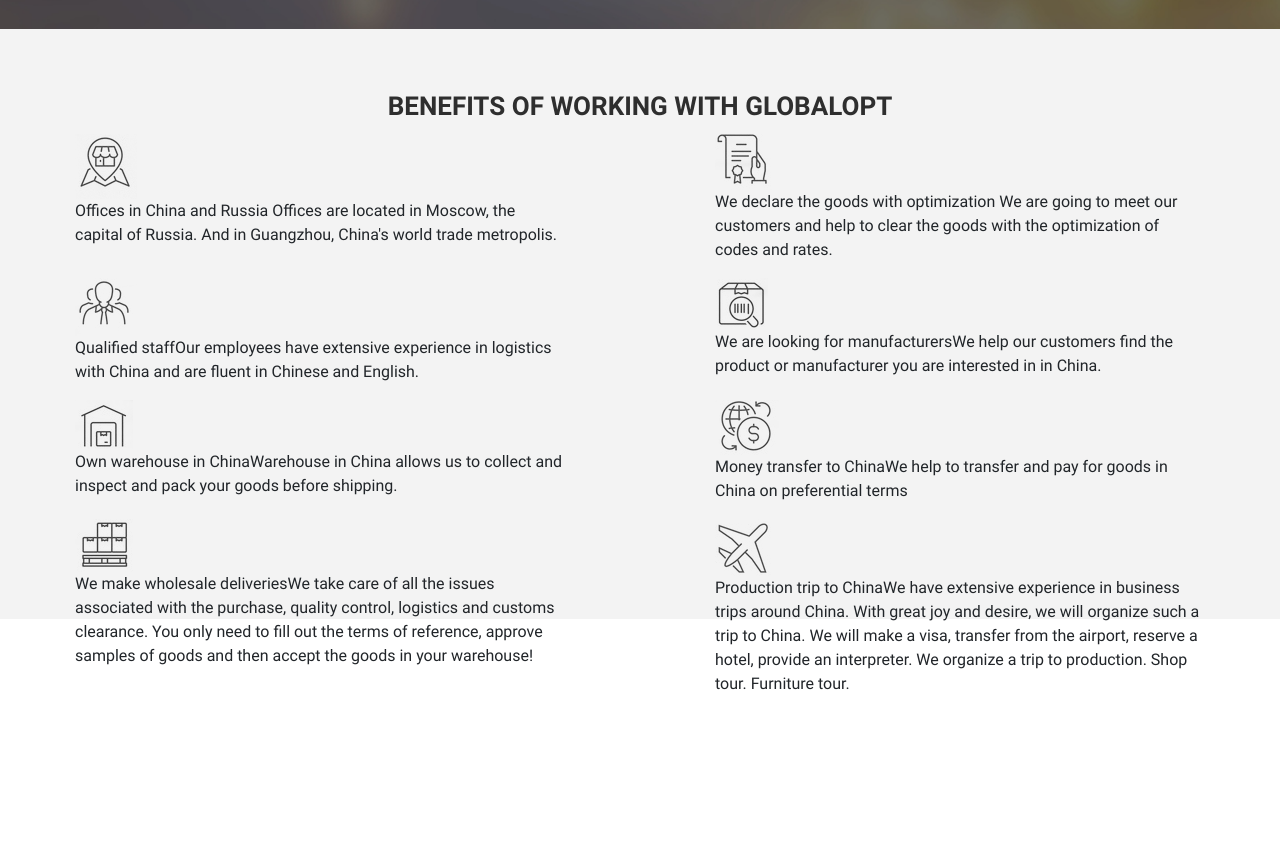
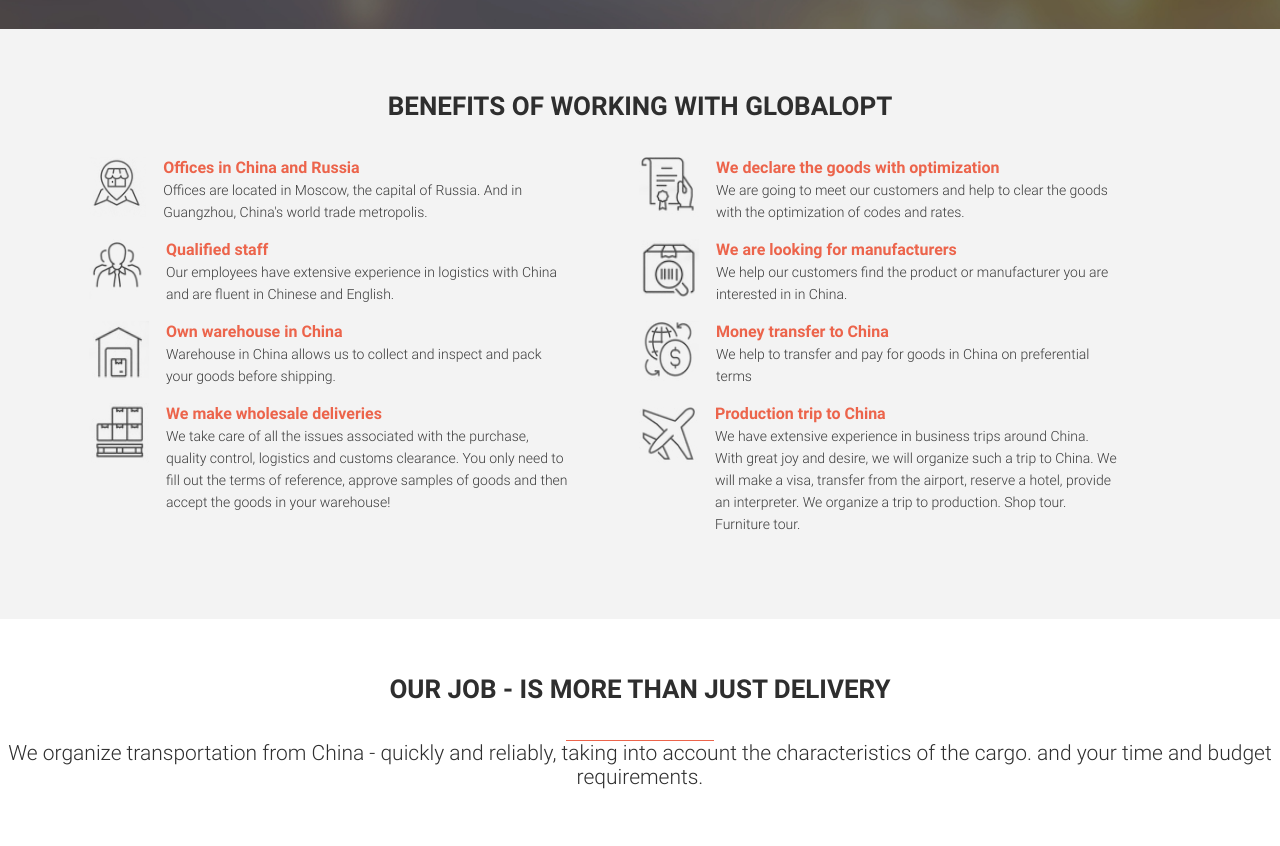
Before and after one commit to vaismand/glopt, a plain HTML site: page src/index.html in a window 1280 px wide. Shown: the part 740-1586 px from the top of the page. Before the commit the page ends 1452 px from the top, so only its background shows below. Drawn offline with nearby package versions, Linux system fonts and the light colour scheme; files that its build step writes are made by us from their sources.

Commit message:
third section

```diff
--- a/src/index.html
+++ b/src/index.html
@@ -66,26 +66,42 @@
     </section>
     <section class="benefits">
         <h1>Benefits of working with GlobalOpt</h1>
-        <div class="benefits_list">
-            <div class="benefits_list_item"><img src="icons/benefit1.png" alt="benefit">
-                <p><span>Offices in China and Russia</span>
+        <div class="container">
+            <div class="benefits_list">
+                <div class="benefits_list_item">
+                    <img src="icons/benefit1.png" alt="benefit">
+                    <p><span>Offices in China and Russia</span><br>
                     Offices are located in Moscow, the capital of Russia. And in Guangzhou, China's world trade metropolis.</p></div>
-            <div class="benefits_list_item"><img src="icons/benefit2.png" alt="benefit">
-                <p><span>We declare the goods with optimization</span>
-                    We are going to meet our customers and help to clear the goods with the optimization of codes and rates.</p></div>
-            <div class="benefits_list_item"><img src="icons/benefit3.png" alt="benefit">
-                <p><span>Qualified staff</span>Our employees have extensive experience in logistics with China and are fluent in Chinese and English.</p></div>
-            <div class="benefits_list_item"><img src="icons/benefit4.png" alt="benefit">
-                <p><span>We are looking for manufacturers</span>We help our customers find the product or manufacturer you are interested in in China.</p></div>
-            <div class="benefits_list_item"><img src="icons/benefit5.png" alt="benefit">
-                <p><span>Own warehouse in China</span>Warehouse in China allows us to collect and inspect and pack your goods before shipping.</p></div>
-            <div class="benefits_list_item"><img src="icons/benefit6.png" alt="benefit">
-                <p><span>Money transfer to China</span>We help to transfer and pay for goods in China on preferential terms</p></div>
-            <div class="benefits_list_item"><img src="icons/benefit7.png" alt="benefit">
-                <p><span>We make wholesale deliveries</span>We take care of all the issues associated with the purchase, quality control, logistics and customs clearance. You only need to fill out the terms of reference, approve samples of goods and then accept the goods in your warehouse!</p></div>
-            <div class="benefits_list_item"><img src="icons/benefit8.png" alt="benefit">
-                <p><span>Production trip to China</span>We have extensive experience in business trips around China. With great joy and desire, we will organize such a trip to China. We will make a visa, transfer from the airport, reserve a hotel, provide an interpreter. We organize a trip to production. Shop tour. Furniture tour.</p></div>
+                <div class="benefits_list_item">
+                    <img src="icons/benefit2.png" alt="benefit">
+                    <p><span>We declare the goods with optimization</span><br>
+                        We are going to meet our customers and help to clear the goods with the optimization of codes and rates.</p></div>
+                <div class="benefits_list_item">
+                    <img src="icons/benefit3.png" alt="benefit">
+                    <p><span>Qualified staff</span><br>Our employees have extensive experience in logistics with China and are fluent in Chinese and English.</p></div>
+                <div class="benefits_list_item">
+                    <img src="icons/benefit4.png" alt="benefit">
+                    <p><span>We are looking for manufacturers</span><br>We help our customers find the product or manufacturer you are interested in in China.</p></div>
+                <div class="benefits_list_item">
+                    <img src="icons/benefit5.png" alt="benefit">
+                    <p><span>Own warehouse in China</span><br>Warehouse in China allows us to collect and inspect and pack your goods before shipping.</p></div>
+                <div class="benefits_list_item">
+                    <img src="icons/benefit6.png" alt="benefit">
+                    <p><span>Money transfer to China</span><br>We help to transfer and pay for goods in China on preferential terms</p></div>
+                <div class="benefits_list_item">
+                    <img src="icons/benefit7.png" alt="benefit">
+                    <p><span>We make wholesale deliveries</span><br>We take care of all the issues associated with the purchase, quality control, logistics and customs clearance. You only need to fill out the terms of reference, approve samples of goods and then accept the goods in your warehouse!</p></div>
+                <div class="benefits_list_item">
+                    <img src="icons/benefit8.png" alt="benefit">
+                    <p><span>Production trip to China</span><br>We have extensive experience in business trips around China. With great joy and desire, we will organize such a trip to China. We will make a visa, transfer from the airport, reserve a hotel, provide an interpreter. We organize a trip to production. Shop tour. Furniture tour.</p></div>
+            </div>
         </div>
+    </section>
+    <section class="our_work">
+        <div class="title">Our job - is more than just delivery</div>
+        <div class="divider"></div>
+        <div class="subtitle">We organize transportation from China - quickly and reliably, taking into account the characteristics of the cargo.
+        and your time and budget requirements.</div>
     </section>
 </body>
 </html>
--- a/src/sass/_general.sass
+++ b/src/sass/_general.sass
@@ -151,10 +151,36 @@
         font-weight: 700
         text-transform: uppercase
         text-align: center
+        margin-bottom: 31px
     &_list
+        width: 1100px
         display: flex
         flex-direction: row
         flex-wrap: wrap
         justify-content: space-around
         &_item
-            width: 490px
+            width: 480px
+            display: flex
+            flex-direction: row
+            margin-right: 62px
+            img
+                width: 60px
+                height: 60px
+                margin-right: 17px
+            p
+                color: #3a3a3a
+                font-size: 14px
+                font-weight: 300
+                line-height: 22px
+            span
+                color: #ec644b
+                font-size: 16px
+                font-weight: 700
+.our_work
+    padding: 51px 0 57px 0
+    .divider
+        display: block
+        margin: 0 auto
+        width: 148px
+        height: 1px
+        background-color: #ec644b
--- a/src/sass/style.sass
+++ b/src/sass/style.sass
@@ -4,4 +4,18 @@
 .container
     display: block
     margin: 0 auto
+.title
+    color: #2e2e2e
+    font-size: 26px
+    font-weight: 700
+    text-transform: uppercase
+    text-align: center
+    margin-bottom: 31px
+.subtitle
+    color: #2e2e2e
+    font-family: Roboto
+    font-size: 21px
+    font-weight: 300
+    line-height: 24px
+    text-align: center
 @import 'general'
```
Also changed, not shown: dist/index.html (+1 -1 lines), dist/css/style.min.css, src/img/future.png (added), src/img/insurance.jpg (added), src/img/logi.png (added).
